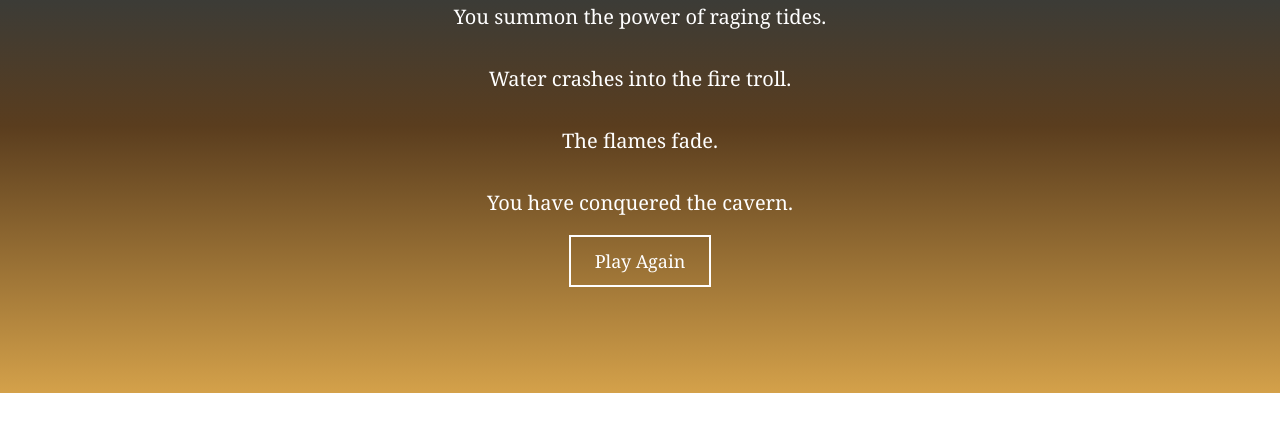
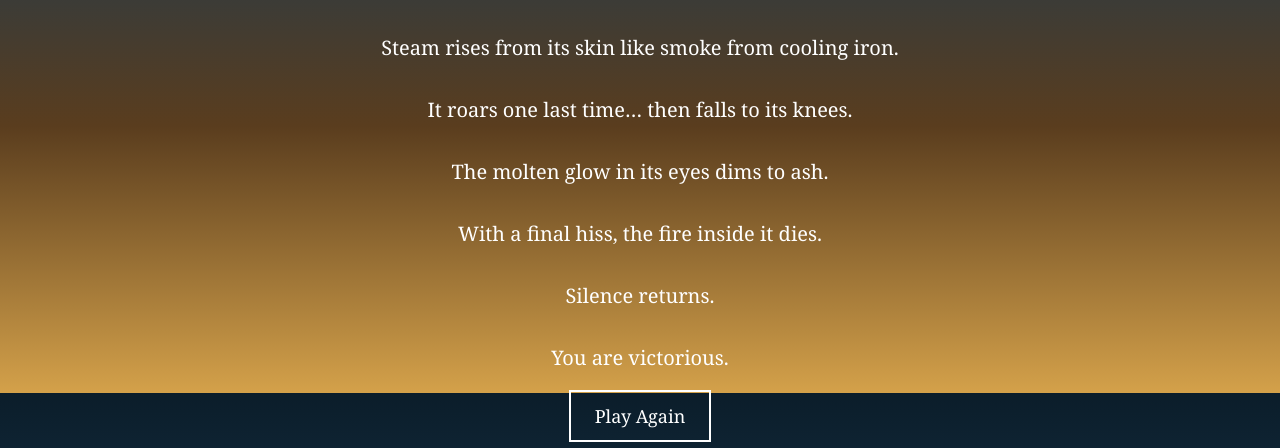
Before and after one commit to anthonygopeesingh979/anthonygopeesingh979.github.io, a plain HTML site: page victory.html in a window 1280 px wide. Shown: the part 407-855 px from the top of the page. Before the commit the page ends 800 px from the top, so only its background shows below. Drawn offline with Linux system fonts and the light colour scheme.

Commit message:
Update victory.html

```diff
--- a/victory.html
+++ b/victory.html
@@ -13,21 +13,23 @@
 
   <h1>Victory</h1>
 
-  <p>
-    You summon the power of raging tides.
-  </p>
+<p>You summon the fury of raging tides.</p>
 
-  <p>
-    Water crashes into the fire troll.
-  </p>
+<p>A wall of water crashes through the cavern.</p>
 
-  <p>
-    The flames fade.
-  </p>
+<p>The fire troll staggers — its flames sputter and shrink.</p>
 
-  <p>
-    You have conquered the cavern.
-  </p>
+<p>Steam rises from its skin like smoke from cooling iron.</p>
+
+<p>It roars one last time… then falls to its knees.</p>
+
+<p>The molten glow in its eyes dims to ash.</p>
+
+<p>With a final hiss, the fire inside it dies.</p>
+
+<p>Silence returns.</p>
+
+<p>You are victorious.</p>
 
   <a href="index.html">Play Again</a>
 
```
